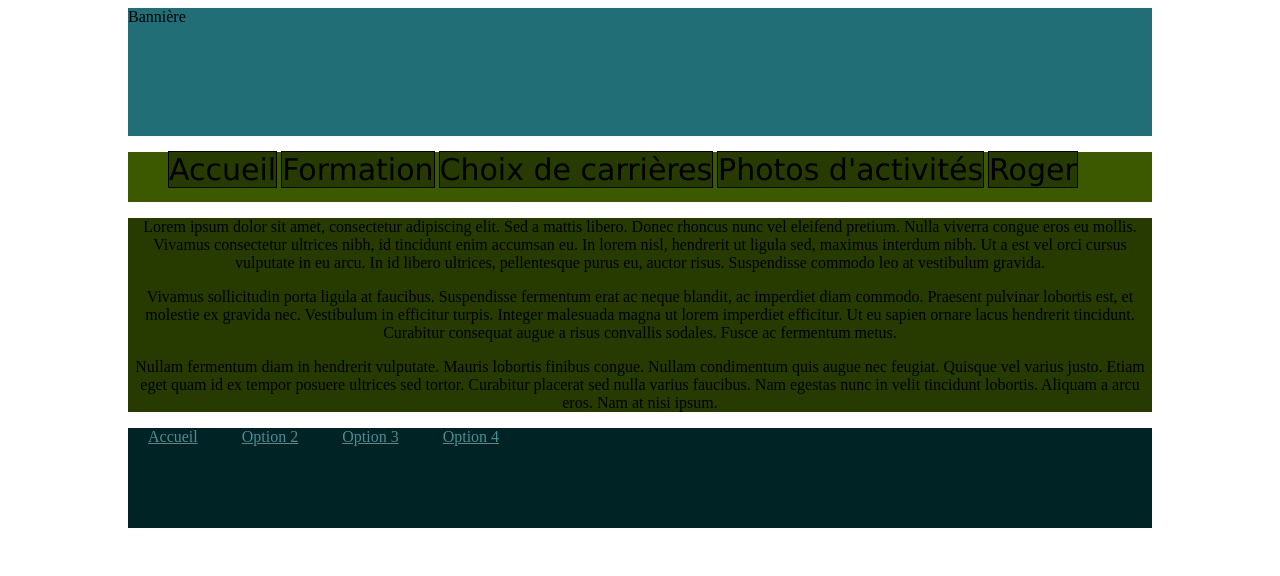
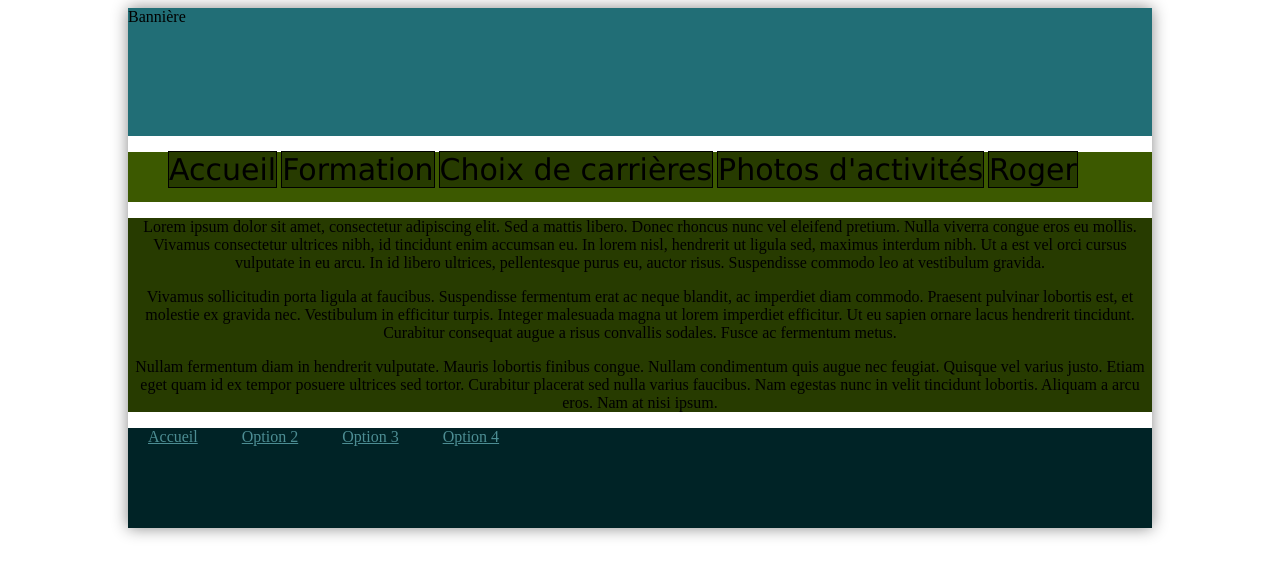
Before and after one commit to samuellapointe/SiteInfo, a plain HTML site: page index.html in a window 1280 px wide. Drawn offline with Linux system fonts and the light colour scheme.

Commit message:
BOXSHADOWWW

```diff
--- a/css/style.css
+++ b/css/style.css
@@ -31,10 +31,10 @@ div.TextArticle
 
 div.corps
  {
+	box-shadow: 0px 0px 15px #888888;
  	margin-left: auto;
 	margin-right: auto;
 
-	height: 128px;
 	width: 1024px;
  }
 footer
```
